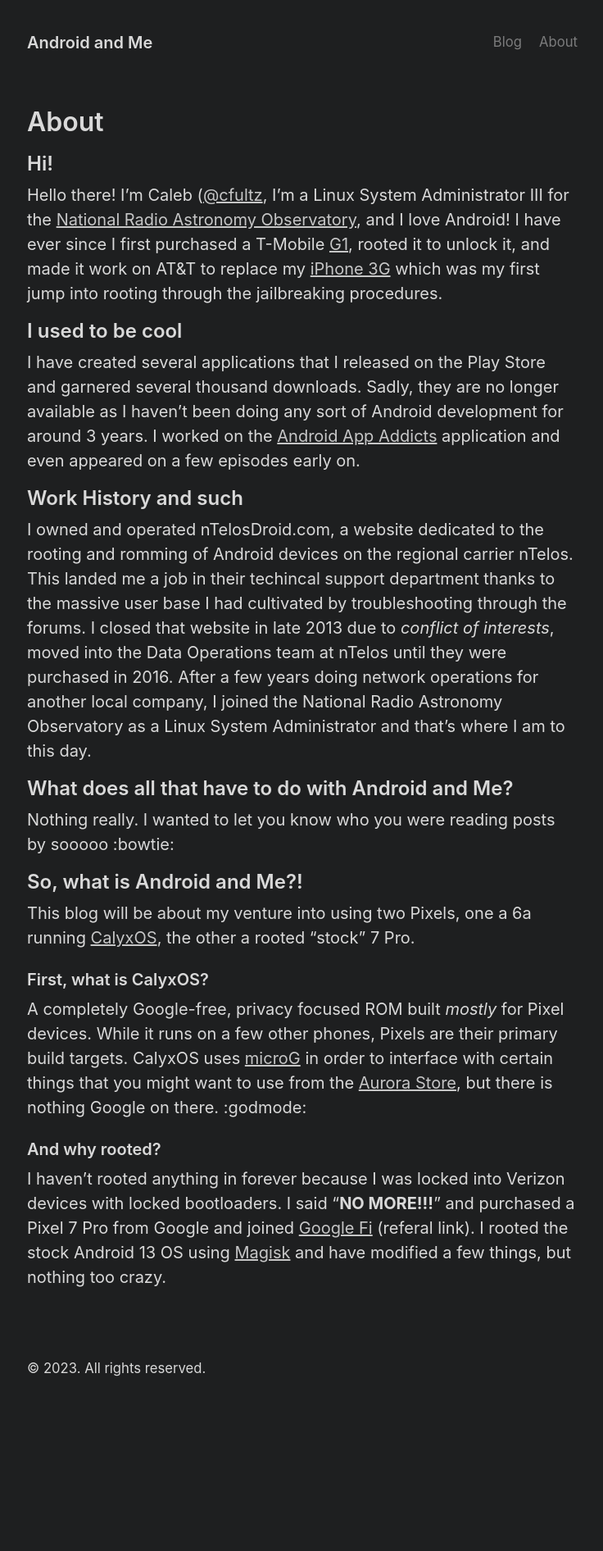
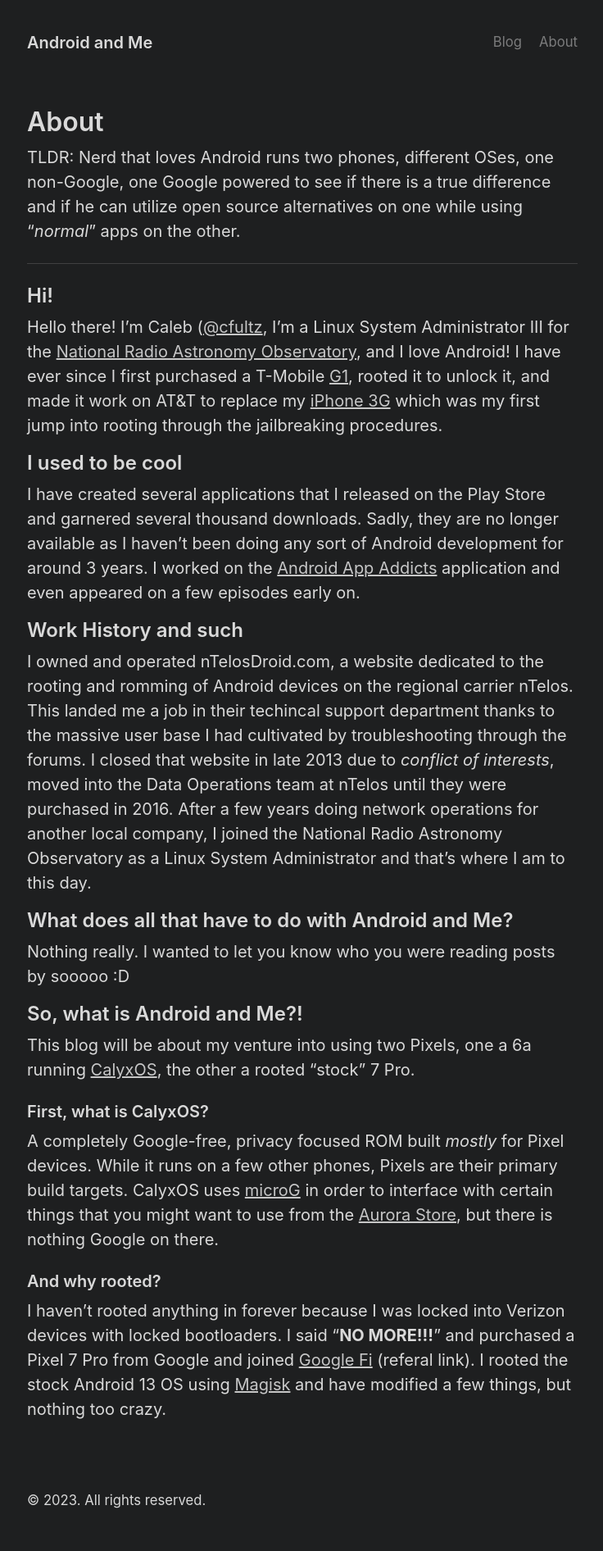
Before and after one commit to cfultz/androidand.me, a Jekyll site: the page built from about.md, in a window 1280 px wide. Shown: the whole page at 82% size, without its empty margins (271-1007 px from the left). Built offline with Jekyll 4.4.1, drawn with Linux system fonts in a browser that asks for light colours; before the commit the page ends 1731 px from its top, so only the background shows below that; part of the change alters nothing that is shown.

Commit message:
updated about

```diff
--- a/about.md
+++ b/about.md
@@ -3,13 +3,19 @@ layout: page
 title: About
 ---
 
+TLDR: Nerd that loves Android runs two phones, different OSes, one non-Google, one Google powered to see if there is a true difference and if he can utilize open source alternatives on one while using "*normal*" apps on the other.
+
+-----
+
 ## Hi!
 
 Hello there! I'm Caleb ([@cfultz](https://github.com/cfultz), I'm a Linux System Administrator III for the [National Radio Astronomy Observatory](https://info.nrao.edu), and I love Android! I have ever since I first purchased a T-Mobile [G1](https://en.wikipedia.org/wiki/HTC_Dream), rooted it to unlock it, and made it work on AT&T to replace my [iPhone 3G](https://en.wikipedia.org/wiki/IPhone_3G) which was my first jump into rooting through the jailbreaking procedures.
 
+
 ## I used to be cool
 
 I have created several applications that I released on the Play Store and garnered several thousand downloads. Sadly, they are no longer available as I haven't been doing any sort of Android development for around 3 years. I worked on the [Android App Addicts](https://podnutz.com/category/android-app-addicts/) application and even appeared on a few episodes early on.
+
 
 ## Work History and such
 
@@ -17,7 +23,7 @@ I owned and operated nTelosDroid.com, a website dedicated to the rooting and rom
 
 ## What does all that have to do with Android and Me?
 
-Nothing really. I wanted to let you know who you were reading posts by sooooo :bowtie:
+Nothing really. I wanted to let you know who you were reading posts by sooooo :D
 
 ## So, what is Android and Me?!
 
@@ -25,7 +31,7 @@ This blog will be about my venture into using two Pixels, one a 6a running [Caly
 
 ### First, what is CalyxOS?
 
-A completely Google-free, privacy focused ROM built *mostly* for Pixel devices. While it runs on a few other phones, Pixels are their primary build targets. CalyxOS uses [microG](https://microg.org/) in order to interface with certain things that you might want to use from the [Aurora Store](https://gitlab.com/AuroraOSS/AuroraStore), but there is nothing Google on there. :godmode:
+A completely Google-free, privacy focused ROM built *mostly* for Pixel devices. While it runs on a few other phones, Pixels are their primary build targets. CalyxOS uses [microG](https://microg.org/) in order to interface with certain things that you might want to use from the [Aurora Store](https://gitlab.com/AuroraOSS/AuroraStore), but there is nothing Google on there.
 
 ### And why rooted?
 
```
